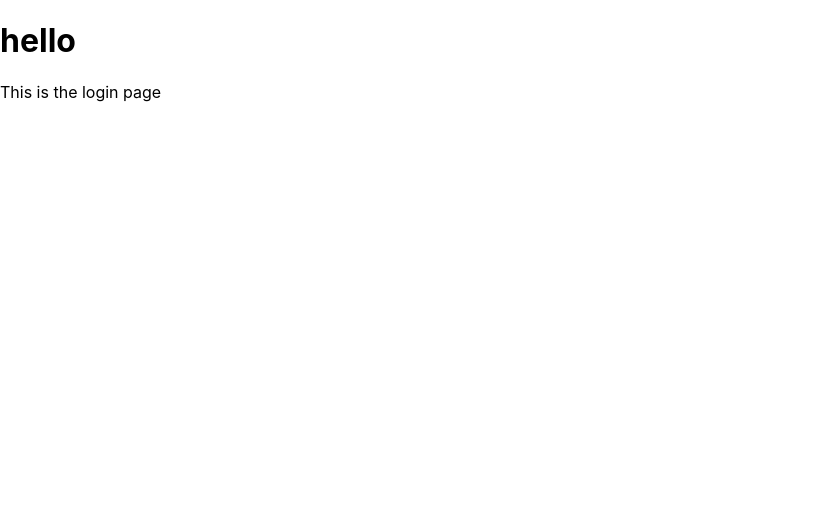
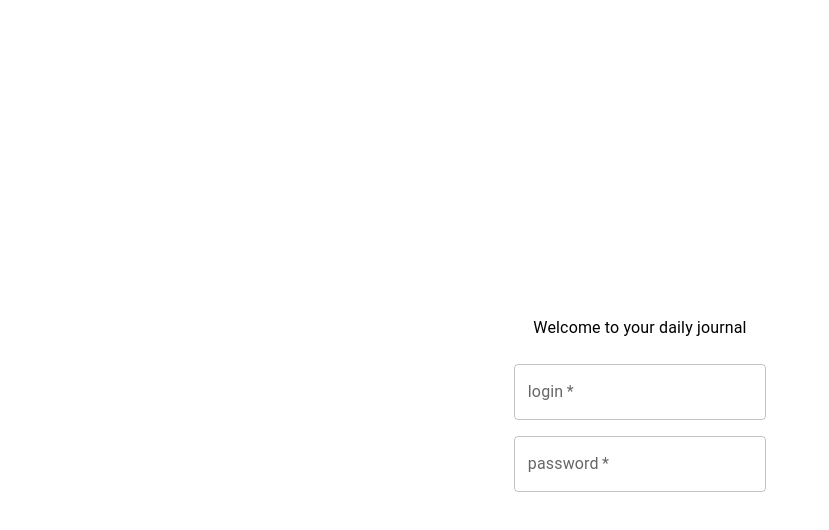
Before and after one commit to DaikiAomine/RecordBook-CRA-, a React (Create React App) app: page / in a window 1280 px wide. Shown: the top 530 px of the page, without its empty margins (0-829 px from the left). Built offline with nearby package versions, Linux system fonts and the light colour scheme; no server answers.

Commit message:
Added login page with material UI

```diff
--- a/src/App.tsx
+++ b/src/App.tsx
@@ -6,7 +6,6 @@ import LoginPage from './pages/login/login';
 const App = () => {
   return (
     <div>
-      <h1>hello</h1>
       <LoginPage />
     </div>
   );
--- a/src/pages/login/login.tsx
+++ b/src/pages/login/login.tsx
@@ -1,12 +1,82 @@
-import React, { useEffect } from "react";
+import { Box, Grid, TextField, Typography } from '@mui/material';
+import React, { useEffect, useState } from "react";
 
 const LoginPage = () => {
+	const [error, setError] = useState(false);
+	const [username, setUserName] = React.useState('');
+	const [password, setPassword] = React.useState('');
+
 	useEffect(() => {
 		fetch('/api/hello');
 	}, []);
 
+	const handleLogin = (event: React.ChangeEvent<HTMLInputElement>) => {
+		setUserName(event.target.value);
+	};
+
+	const handlePassword = (event: React.ChangeEvent<HTMLInputElement>) => {
+		setPassword(event.target.value);
+	};
+
+	const handleBlur = (event: React.FocusEvent<HTMLInputElement>) => {
+		if(event.target.value == '') {
+			setError(true);
+		} else {
+			setError(false)
+		}
+	}
+
 	return(
-			<p>This is the login page</p>
+		<>
+			<Grid
+				container
+				spacing={0}
+				direction="column"
+				alignItems="center"
+				justifyContent="center"
+				style={{ minHeight: '100vh' }}
+			>
+
+				<Grid item xs={3}>
+
+					<Typography align={"center"}>
+						<p>Welcome to your daily journal</p>
+					</Typography>
+
+					<Box
+						component="form"
+						sx={{
+							'& .MuiTextField-root': { m: 1, width: '25ch' },
+						}}
+						noValidate
+						autoComplete="off"
+					>
+						<div>
+							<TextField
+								required
+								error={error}
+								helperText={error && "Incorrect entry."}
+								label="login"
+								value={username}
+								onChange={handleLogin}
+								onBlur={handleBlur} />
+						</div>
+
+						<div>
+							<TextField
+								required
+								error={error}
+								helperText={error && "Incorrect entry."}
+								label="password"
+								value={password}
+								hidden
+								onChange={handlePassword}
+								onBlur={handleBlur} />
+						</div>
+					</Box>
+				</Grid>
+			</Grid>
+		</>
 	);
 }
 
```
